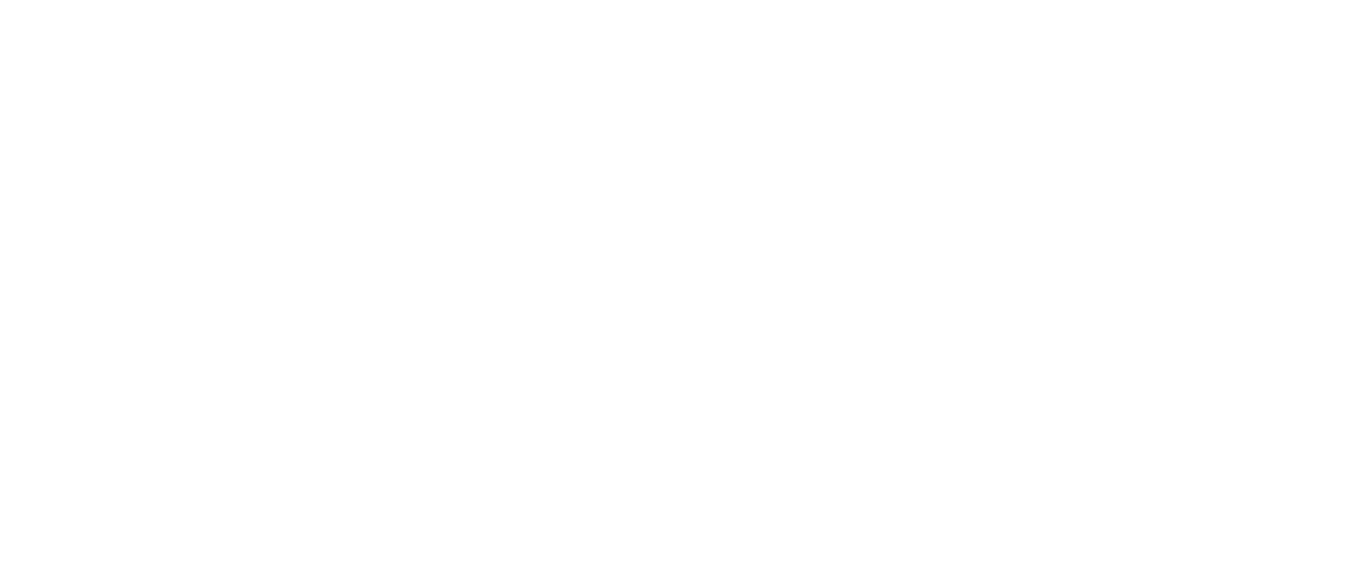
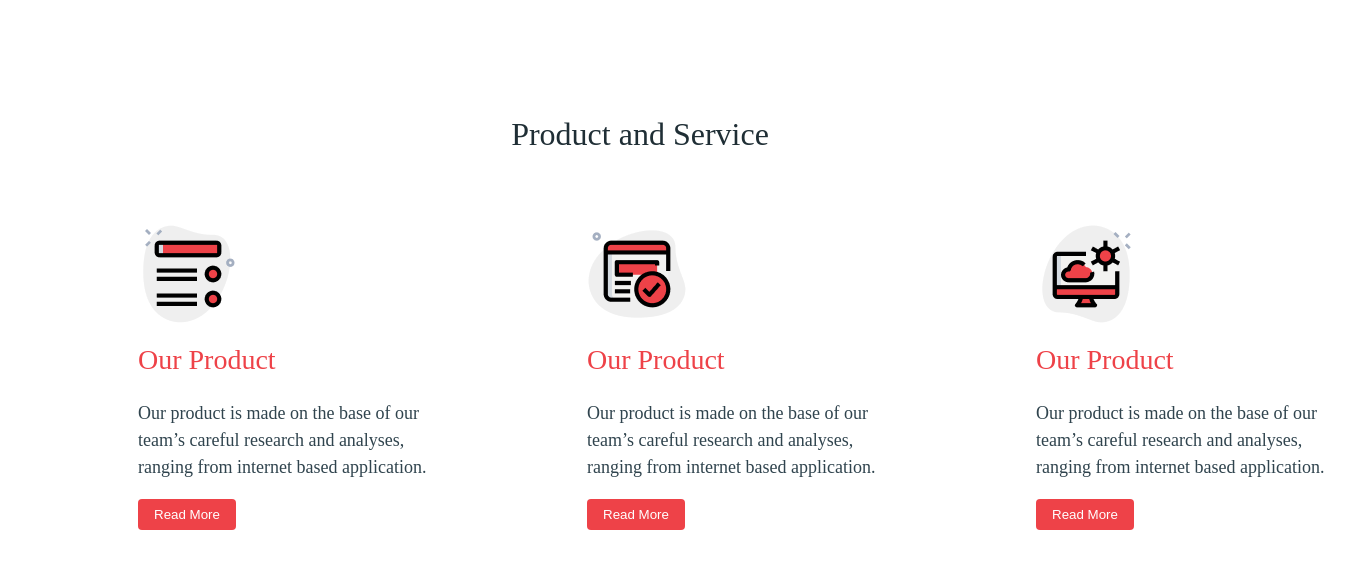
Before and after one commit to sher1999/firstteamwork, a plain HTML site: page index.html in a window 1280 px wide. Shown: the whole page, 1355 px wide, since content can reach past the window. Drawn offline with Linux system fonts and the light colour scheme.

Commit message:
thirdpart

```diff
--- a/index.html
+++ b/index.html
@@ -1,14 +1,56 @@
 <!DOCTYPE html>
 <html lang="en">
-<head>
-    <meta charset="UTF-8">
-    <meta http-equiv="X-UA-Compatible" content="IE=edge">
-    <meta name="viewport" content="width=device-width, initial-scale=1.0">
-    <link rel="stylesheet" href="./style.css">
-    <link rel="stylesheet" href="./all.css">
+  <head>
+    <meta charset="UTF-8" />
+    <meta http-equiv="X-UA-Compatible" content="IE=edge" />
+    <meta name="viewport" content="width=device-width, initial-scale=1.0" />
+    <link rel="stylesheet" href="./style.css" />
+    <link rel="stylesheet" href="./all.css" />
     <title>Teamwork</title>
-</head>
-<body>
+  </head>
+  <body>
+    <div class="NHcent">
+        <div class="NHname">
+            <h1>Product and Service</h1>
+        </div>
+      <div class="NHteam">
+        <div class="NHpro">
 
-</body>
+          <img src="./images/NHph.png" alt="" />
+          <h2>Our Product</h3>
+          <p>
+            Our product is made on the base of our team’s careful research and
+            analyses, ranging from internet based application.
+          </p>
+          <div class="NHbut">
+            <button>Read More</button>
+          </div>
+        </div>
+        <div class="NHpro">
+
+          <img src="./images/NHtick.png" alt="" />
+          <h2>Our Product</h3>
+          <p>
+            Our product is made on the base of our team’s careful research and
+            analyses, ranging from internet based application.
+          </p>
+          <div class="NHbut">
+            <button> Read More</button>
+          </div>
+        </div>
+        <div class="NHpro">
+
+          <img src="./images/BHsun.png" alt="" />
+          <h2>Our Product</h3>
+          <p>
+            Our product is made on the base of our team’s careful research and
+            analyses, ranging from internet based application.
+          </p>
+          <div class="NHbut">
+            <button>Read More</button>
+          </div>
+        </div>
+      </div>
+    </div>
+  </body>
 </html>
--- a/style.css
+++ b/style.css
@@ -0,0 +1,60 @@
+
+.NHname{
+    margin-top: 116px;
+    text-align: center;
+}
+.NHname h1{
+    font-weight: 500;
+    font-size: 32px;
+    color: #1F2E35;
+}
+.NHteam{
+    display: flex;
+}
+.NAcent{
+  width: 80%;
+}
+.NHpro{
+    margin-left: 130px;
+}
+.NHpro h1{
+
+    font-weight: 500;
+    font-size: 32px;
+    text-align: center;
+}
+.NHpro img{
+    margin-top: 50px;
+
+
+}
+.NHpro h2{
+    margin-top: 16px;
+    color: #EE4248;
+    font-size: 28px;
+    font-weight: 500;
+}
+.NHpro p{
+    margin-top: 15px;
+    width: 319px;
+    font-size: 18px;
+    color: #30444E;
+    line-height: 150%;
+}
+.NHbut{
+    margin-top: 15px;
+}
+.NHbut button{
+    padding: 8px 16px;
+    background-color: #EE4248;
+    border: none;
+    border-radius: 4px;
+    color: white;
+}
+.NHbut button:hover{
+    background-color: grey;
+    cursor: pointer;
+    transition: 0.7s ease;
+    color: aqua;
+   border: 5px;
+}
```
Also changed, not shown: images/BHsun.png (added), images/NHph.png (added), images/NHtick.png (added).
